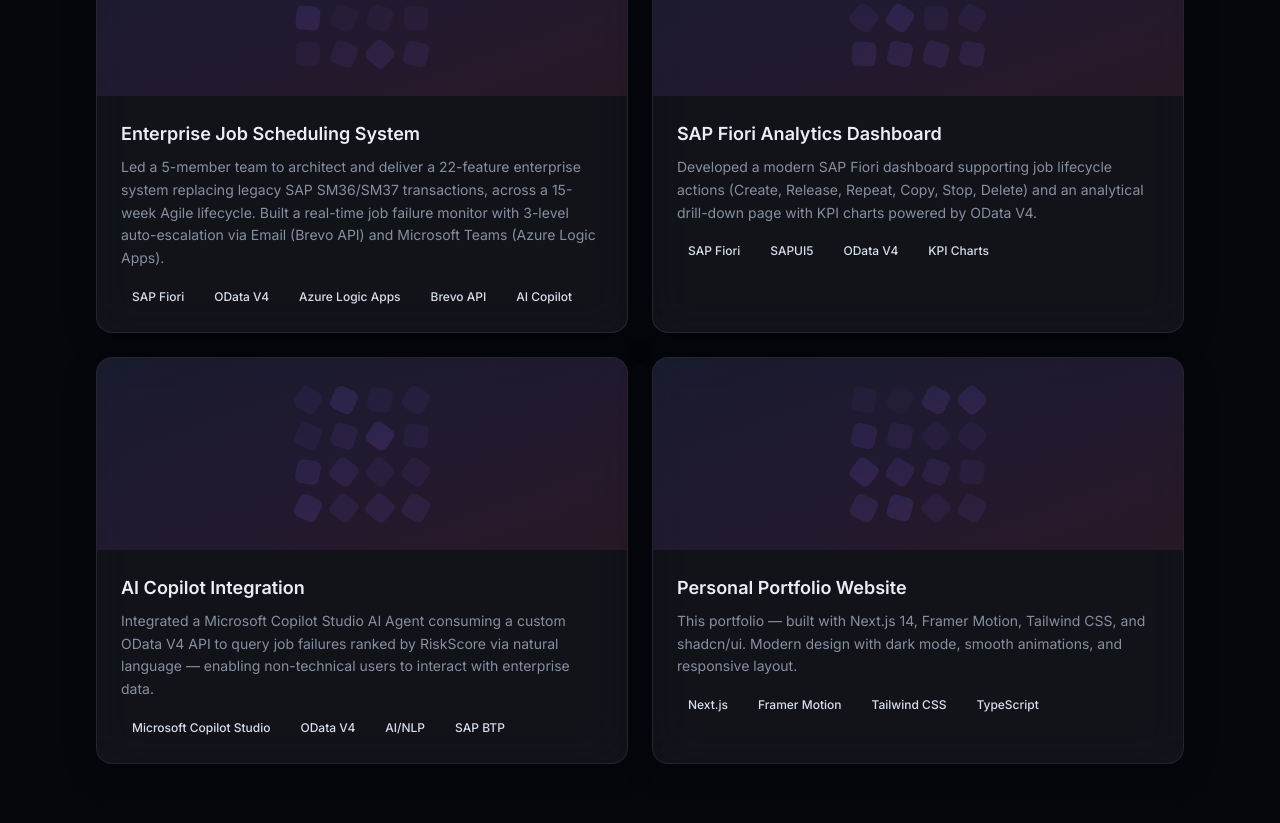
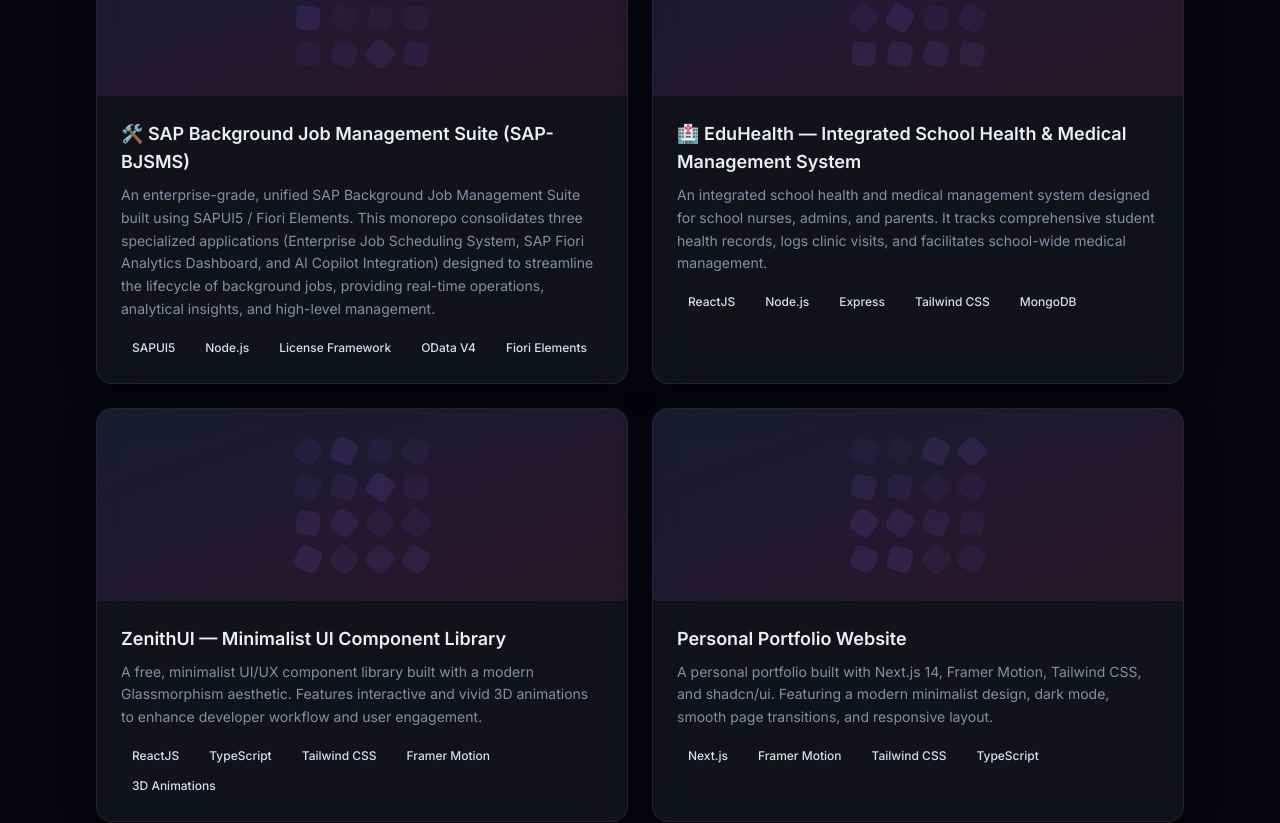
Before and after one commit to vtphat147-arch/Portfolio, a Next.js app: page / in a window 1280 px wide. Shown: the part 3080-3903 px from the top of the page. Built offline with nearby package versions, Linux system fonts and the light colour scheme.

Commit message:
feat: update projects list, URLs, and prioritize live deployments

```diff
--- a/src/components/sections/projects.tsx
+++ b/src/components/sections/projects.tsx
@@ -112,6 +112,19 @@
 
                 {/* Hover overlay with links */}
                 <div className="absolute inset-0 flex items-center justify-center gap-4 bg-background/80 opacity-0 backdrop-blur-sm transition-all duration-300 group-hover:opacity-100">
+                  {project.liveUrl && (
+                    <motion.a
+                      href={project.liveUrl}
+                      target="_blank"
+                      rel="noopener noreferrer"
+                      whileHover={{ scale: 1.1 }}
+                      whileTap={{ scale: 0.95 }}
+                      className="rounded-full border border-border bg-background p-3 shadow-lg transition-colors hover:bg-accent"
+                      aria-label={`${project.title} Live Demo`}
+                    >
+                      <FiExternalLink className="h-5 w-5" />
+                    </motion.a>
+                  )}
                   {project.githubUrl && (
                     <motion.a
                       href={project.githubUrl}
@@ -125,26 +138,24 @@
                       <FiGithub className="h-5 w-5" />
                     </motion.a>
                   )}
-                  {project.liveUrl && (
-                    <motion.a
-                      href={project.liveUrl}
-                      target="_blank"
-                      rel="noopener noreferrer"
-                      whileHover={{ scale: 1.1 }}
-                      whileTap={{ scale: 0.95 }}
-                      className="rounded-full border border-border bg-background p-3 shadow-lg transition-colors hover:bg-accent"
-                      aria-label={`${project.title} Live Demo`}
-                    >
-                      <FiExternalLink className="h-5 w-5" />
-                    </motion.a>
-                  )}
                 </div>
               </div>
 
               {/* Project Info */}
               <div className="p-6">
                 <h3 className="mb-2 text-lg font-semibold text-foreground group-hover:text-indigo-500 transition-colors">
-                  {project.title}
+                  {project.liveUrl || project.githubUrl ? (
+                    <a
+                      href={project.liveUrl || project.githubUrl}
+                      target="_blank"
+                      rel="noopener noreferrer"
+                      className="hover:underline"
+                    >
+                      {project.title}
+                    </a>
+                  ) : (
+                    project.title
+                  )}
                 </h3>
                 <p className="mb-4 text-sm leading-relaxed text-muted-foreground">
                   {project.description}
--- a/src/lib/data.ts
+++ b/src/lib/data.ts
@@ -118,43 +118,47 @@
 // TODO: Replace/add your actual projects
 export const PROJECTS: Project[] = [
   {
-    id: "project-1",
-    title: "Enterprise Job Scheduling System",
+    id: "sap-bjsms",
+    title: "🛠️ SAP Background Job Management Suite (SAP-BJSMS)",
     description:
-      "Led a 5-member team to architect and deliver a 22-feature enterprise system replacing legacy SAP SM36/SM37 transactions, across a 15-week Agile lifecycle. Built a real-time job failure monitor with 3-level auto-escalation via Email (Brevo API) and Microsoft Teams (Azure Logic Apps).",
-    image: "/images/project-1.png", // TODO: Add project screenshot
-    tags: ["SAP Fiori", "OData V4", "Azure Logic Apps", "Brevo API", "AI Copilot"],
-    githubUrl: "https://github.com/vtphat147-arch/job-scheduling",
+      "An enterprise-grade, unified SAP Background Job Management Suite built using SAPUI5 / Fiori Elements. This monorepo consolidates three specialized applications (Enterprise Job Scheduling System, SAP Fiori Analytics Dashboard, and AI Copilot Integration) designed to streamline the lifecycle of background jobs, providing real-time operations, analytical insights, and high-level management.",
+    image: "/images/project-1.png",
+    tags: ["SAPUI5", "Node.js", "License Framework", "OData V4", "Fiori Elements"],
+    githubUrl: "https://github.com/vtphat147-arch/SAP-BJSMS",
+    liveUrl: "https://sap-bjsms.vercel.app/",
     status: "completed",
   },
   {
-    id: "project-2",
-    title: "SAP Fiori Analytics Dashboard",
+    id: "edu-health",
+    title: "🏥 EduHealth — Integrated School Health & Medical Management System",
     description:
-      "Developed a modern SAP Fiori dashboard supporting job lifecycle actions (Create, Release, Repeat, Copy, Stop, Delete) and an analytical drill-down page with KPI charts powered by OData V4.",
-    image: "/images/project-2.png", // TODO: Add project screenshot
-    tags: ["SAP Fiori", "SAPUI5", "OData V4", "KPI Charts"],
-    githubUrl: "https://github.com/vtphat147-arch/fiori-dashboard",
+      "An integrated school health and medical management system designed for school nurses, admins, and parents. It tracks comprehensive student health records, logs clinic visits, and facilitates school-wide medical management.",
+    image: "/images/project-2.png",
+    tags: ["ReactJS", "Node.js", "Express", "Tailwind CSS", "MongoDB"],
+    githubUrl: "https://github.com/vtphat147-arch/EduHealth",
+    liveUrl: "https://edu-health-six.vercel.app/",
     status: "completed",
   },
   {
-    id: "project-3",
-    title: "AI Copilot Integration",
+    id: "zenith-ui",
+    title: "ZenithUI — Minimalist UI Component Library",
     description:
-      "Integrated a Microsoft Copilot Studio AI Agent consuming a custom OData V4 API to query job failures ranked by RiskScore via natural language — enabling non-technical users to interact with enterprise data.",
-    image: "/images/project-3.png", // TODO: Add project screenshot
-    tags: ["Microsoft Copilot Studio", "OData V4", "AI/NLP", "SAP BTP"],
+      "A free, minimalist UI/UX component library built with a modern Glassmorphism aesthetic. Features interactive and vivid 3D animations to enhance developer workflow and user engagement.",
+    image: "/images/project-3.png",
+    tags: ["ReactJS", "TypeScript", "Tailwind CSS", "Framer Motion", "3D Animations"],
+    githubUrl: "https://github.com/vtphat147-arch/ZenithUI",
+    liveUrl: "https://zenith-ui-two.vercel.app/",
     status: "completed",
   },
   {
-    id: "project-4",
+    id: "portfolio",
     title: "Personal Portfolio Website",
     description:
-      "This portfolio — built with Next.js 14, Framer Motion, Tailwind CSS, and shadcn/ui. Modern design with dark mode, smooth animations, and responsive layout.",
-    image: "/images/project-4.png", // TODO: Add project screenshot
+      "A personal portfolio built with Next.js 14, Framer Motion, Tailwind CSS, and shadcn/ui. Featuring a modern minimalist design, dark mode, smooth page transitions, and responsive layout.",
+    image: "/images/project-4.png",
     tags: ["Next.js", "Framer Motion", "Tailwind CSS", "TypeScript"],
-    githubUrl: "https://github.com/vtphat147-arch/portfolio",
-    liveUrl: "#",
+    githubUrl: "https://github.com/vtphat147-arch/Portfolio",
+    liveUrl: "https://vtp-portfolio.vercel.app/",
     status: "completed",
   },
 ];
```
